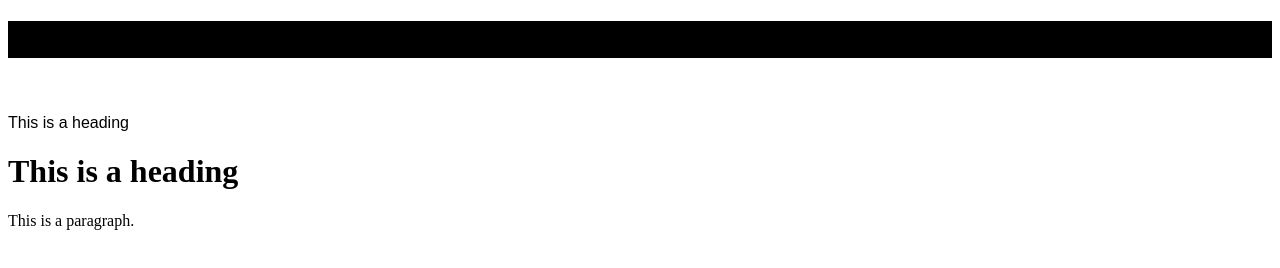
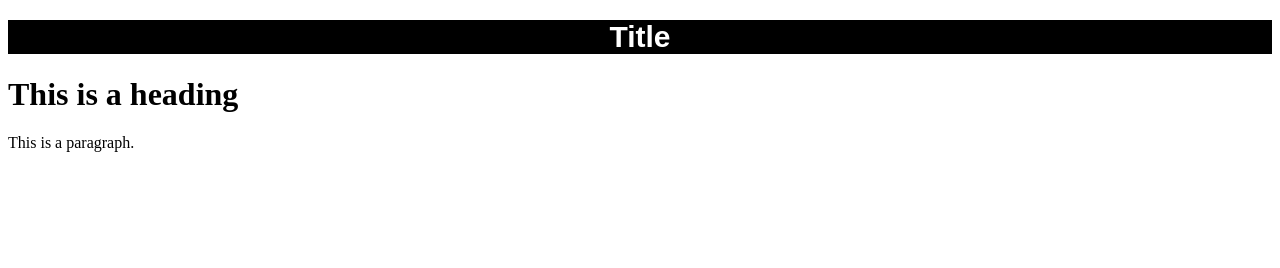
Before and after one commit to SophiaHP2626/sophie-pina-J352-Spring26, a plain HTML site: page styled-text.html in a window 1280 px wide. Drawn offline with Linux system fonts and the light colour scheme.

Commit message:
Corrected styled-text.html

```diff
--- a/styled-text.html
+++ b/styled-text.html
@@ -4,13 +4,11 @@
     <title>Stytled Text
 
     </title>
+    </head>
      <body>
-    <h1 style="background-color:black;">Title</h1>
-     <p style="color:white;"> Title</p>
-     <p style="font-family:arial;"> This is a heading</p>
+    <h1 style="background-color:black;color:white;font-family:arial;font-size: 30px;text-align:center;">Title</h1>
      <h1>This is a heading</h1>
      <p>This is a paragraph.</p>
     </body>
-</head>
 
 </html>
```
